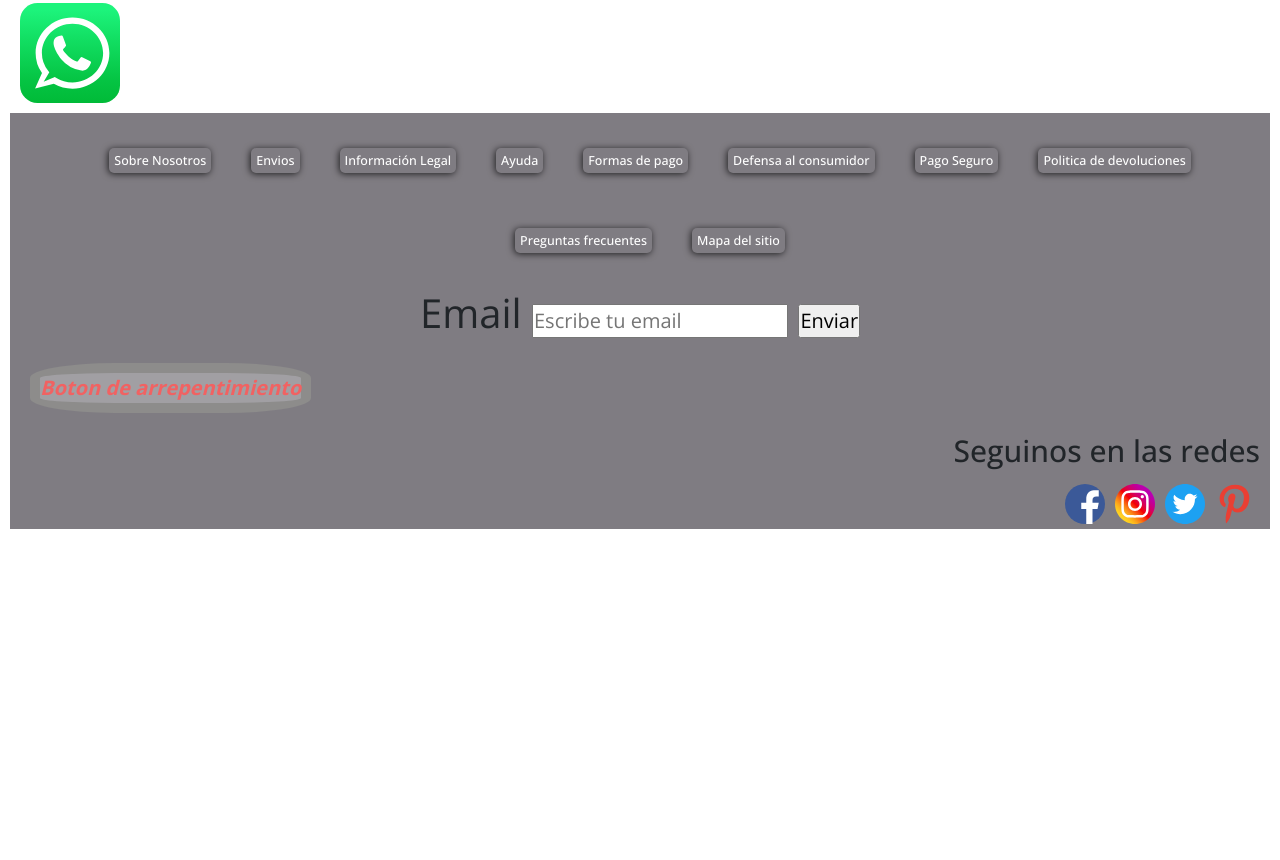
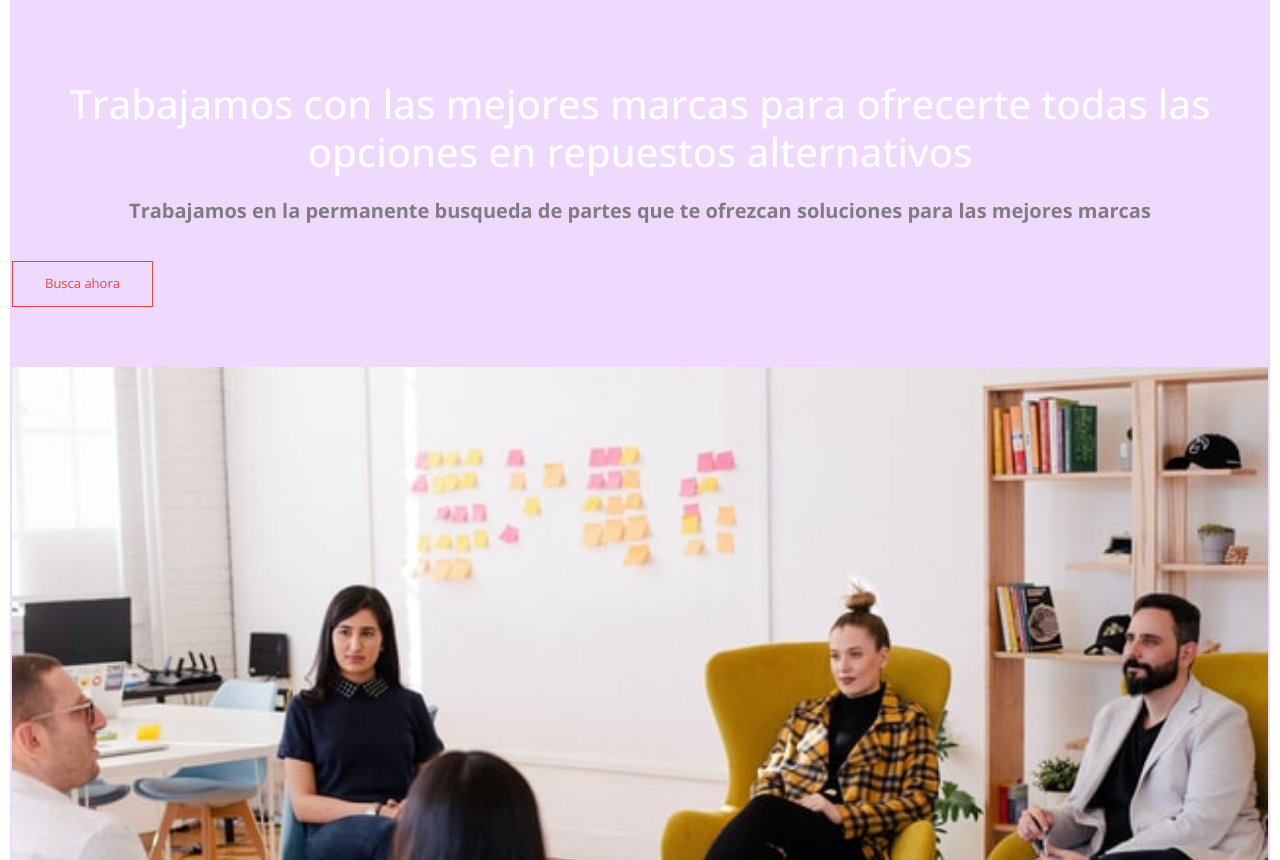
Before and after one commit to sebasmartinezchas/louna-coderhouse, a website: page pages/marcas.html in a window 1280 px wide. Shown: the part 1260-2120 px from the top of the page. Before the commit the page ends 1799 px from the top, so only its background shows below. Drawn offline with nearby package versions, Linux system fonts and the light colour scheme.

Commit message:
agrego seccion a marcas

```diff
--- a/pages/marcas.html
+++ b/pages/marcas.html
@@ -110,6 +110,23 @@
                 </div>
                 <!-- Fin familia de marcas-->
             </section>
+            <!-- Inicio nuestras marcas -->
+            <section class="nuestras__marcas">
+                <div class="marcas__fila">
+                    <div class="marcas__col">
+                        <h3>Trabajamos con las mejores marcas para ofrecerte todas las opciones en repuestos alternativos</h3>
+                        <p>Trabajamos en la permanente busqueda de partes que te ofrezcan soluciones para las mejores marcas</p>
+                        <div>
+                            <a href="#" class="hero-btn red-btn">Busca ahora</a>
+                        </div>
+                    </div>
+                </div>
+                <div class="marcas__col">
+                    <img src="../img/team.jpg" alt="Nuestro equipo">
+                </div>
+    </div>
+    </section>
+    <!-- Fin nuestras marcas -->
     </main>
     <!-- Inicio Aside contacto por Whatsapp-se repite en todas las páginas -->
     <aside>
--- a/scss/Sections/_medias.scss
+++ b/scss/Sections/_medias.scss
@@ -4,7 +4,8 @@
     .nuestros_diferenciales_row,
     .testimonios_row,
     .deposito__fila,
-    .productos__fila {
+    .productos__fila,
+    .marcas__fila {
         flex-direction: column;
     }
 }
--- a/scss/styles.scss
+++ b/scss/styles.scss
@@ -397,7 +397,54 @@ h3,
     }
 }
 
-//*Fin Mejores productos//*
+.nuestras__marcas {
+    width: 100%;
+    margin: auto;
+    padding-top: 80px;
+    padding-bottom: 50px;
+    background-color: $purple;
+}
+
+//*Inicio nuestras marcas//**
+.marcas__col {
+    flex-basis: 48%;
+    padding: 30px 2px;
+    & img {
+        width: 100%;
+    }
+    & h3 {
+        padding: 0;
+    }
+    & p {
+        padding: 15px 0 25px;
+    }
+    .hero-btn {
+        display: inline-block;
+        text-decoration: none;
+        color: $white;
+        border: 1px solid $white;
+        padding: 12px 32px;
+        font-size: 13px;
+        background: transparent;
+        position: relative;
+        cursor: pointer;
+        &:hover {
+            border: 1px solid #f44336;
+            background: #f44336;
+            transition: 1s;
+        }
+    }
+    .red-btn {
+        border: 1px solid #f44336;
+        background-color: transparent;
+        color: #f44336;
+        &:hover {
+            color: $white;
+        }
+    }
+}
+
+//*Fin nuestras marcas//**
 
 /* Definimos tamaño de imagen de Whatsapp del Aside y redes en CSS del footer */
 
```
Also changed, not shown: assets/css/styles.css, img/team.jpg (added), 1 other file. Lines whose indentation alone changed are shown as unchanged.
